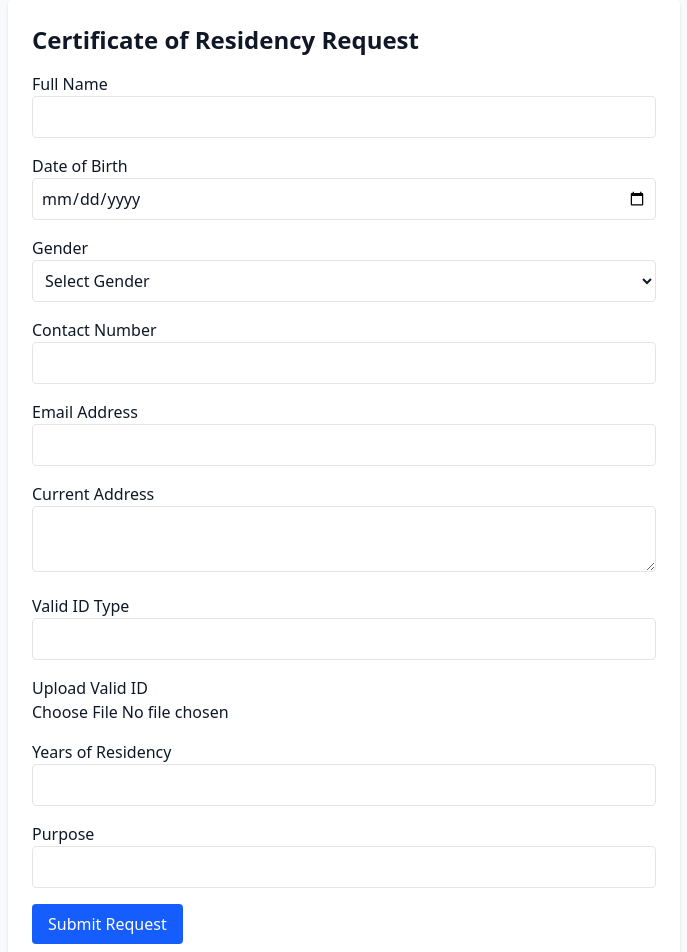
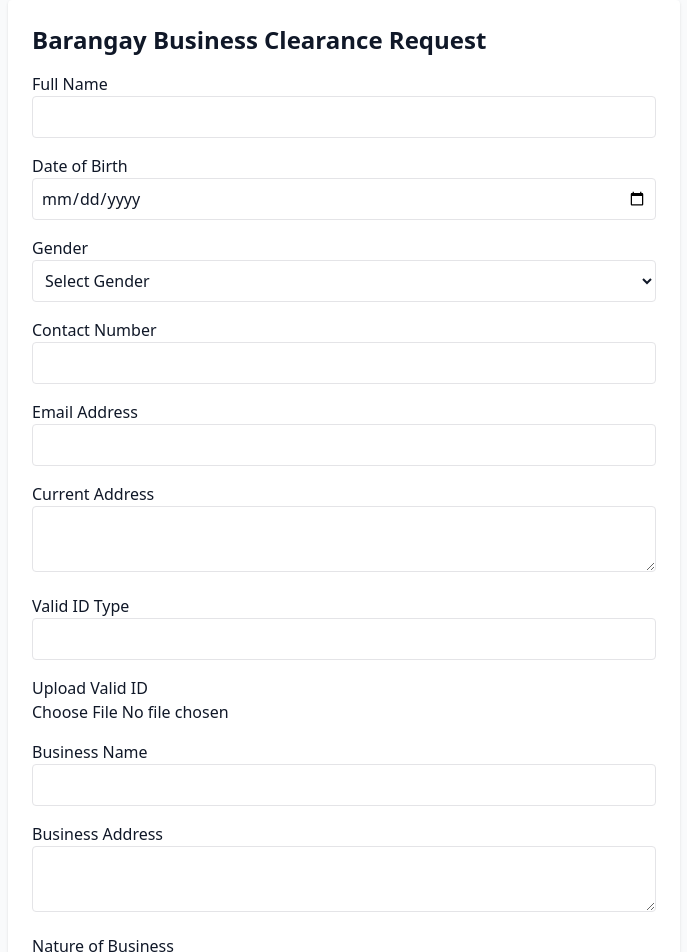
Before and after one commit to Matthewdo1231/Barangay-App, a Next.js app: page /request/barangay_business_clearance in a window 1280 px wide. Shown: the top 952 px of the page, without its empty margins (296-983 px from the left). Built offline with nearby package versions, Linux system fonts and the light colour scheme; no server answers.

Commit message:
deployement attempt fix 1

```diff
--- a/src/app/request/barangay_business_clearance/page.tsx
+++ b/src/app/request/barangay_business_clearance/page.tsx
@@ -1,35 +1,43 @@
 import SuccessMessage from "@/app/admin/news/create/_component/SuccessMessage";
+import { createBarangayBusinessClearanceRequest } from "./action";
 import CommonRequestFields from "../component/CommonRequestFields";
-import { createCertificateResidencyRequest } from "./action";
 
-export default function CertificateResidencyPage() {
+export default function BarangayBusinessClearancePage() {
   return (
     <div className="max-w-2xl mx-auto p-6 bg-white shadow rounded">
       <h1 className="text-2xl font-bold mb-4">
-        Certificate of Residency Request
+        Barangay Business Clearance Request
       </h1>
 
-      <form action={createCertificateResidencyRequest} className="space-y-4">
-        {/* ✅ Shared fields */}
+      <form action={createBarangayBusinessClearanceRequest} className="space-y-4">
+
         <CommonRequestFields />
 
-        {/* ✅ Unique fields for Certificate of Residency */}
+        {/* Business-specific fields */}
         <div>
-          <label className="block font-medium">Years of Residency</label>
+          <label className="block font-medium">Business Name</label>
           <input
-            type="number"
-            name="yearsOfResidency"
+            type="text"
+            name="businessName"
             required
-            min="0"
             className="w-full border p-2 rounded"
           />
         </div>
 
         <div>
-          <label className="block font-medium">Purpose</label>
+          <label className="block font-medium">Business Address</label>
+          <textarea
+            name="businessAddress"
+            required
+            className="w-full border p-2 rounded"
+          />
+        </div>
+
+        <div>
+          <label className="block font-medium">Nature of Business</label>
           <input
             type="text"
-            name="purpose"
+            name="natureOfBusiness"
             required
             className="w-full border p-2 rounded"
           />
```
